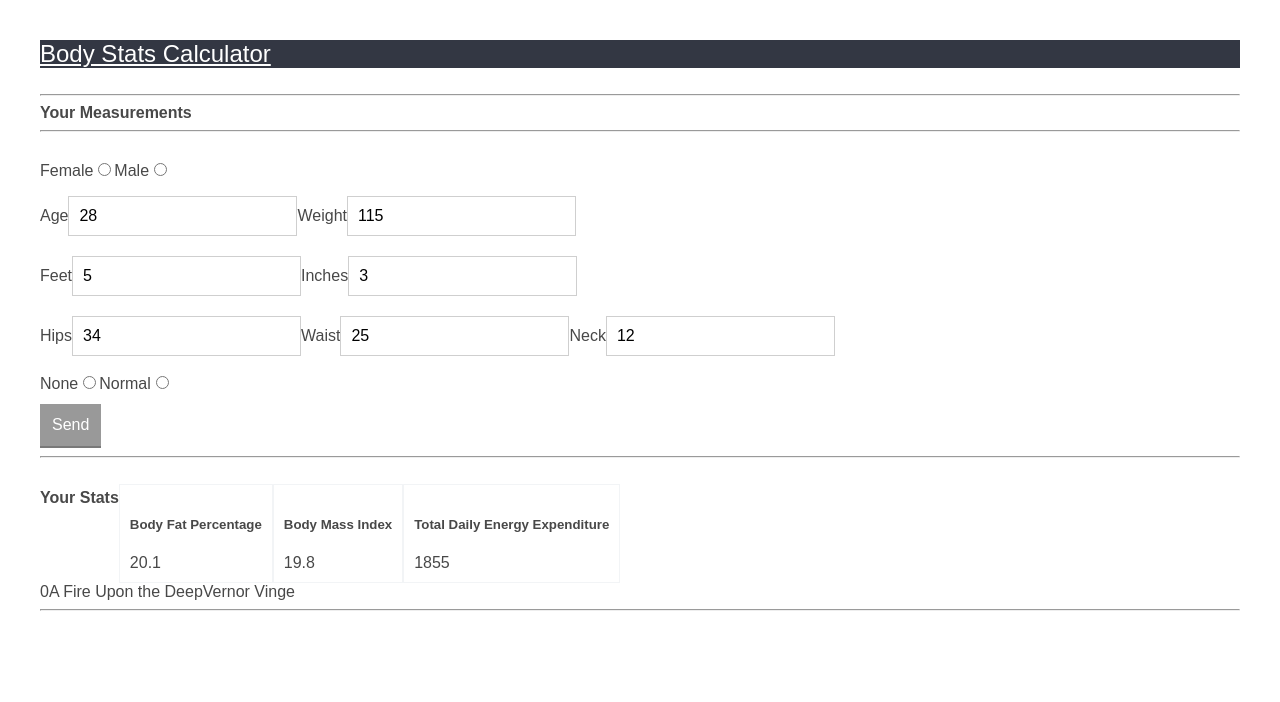
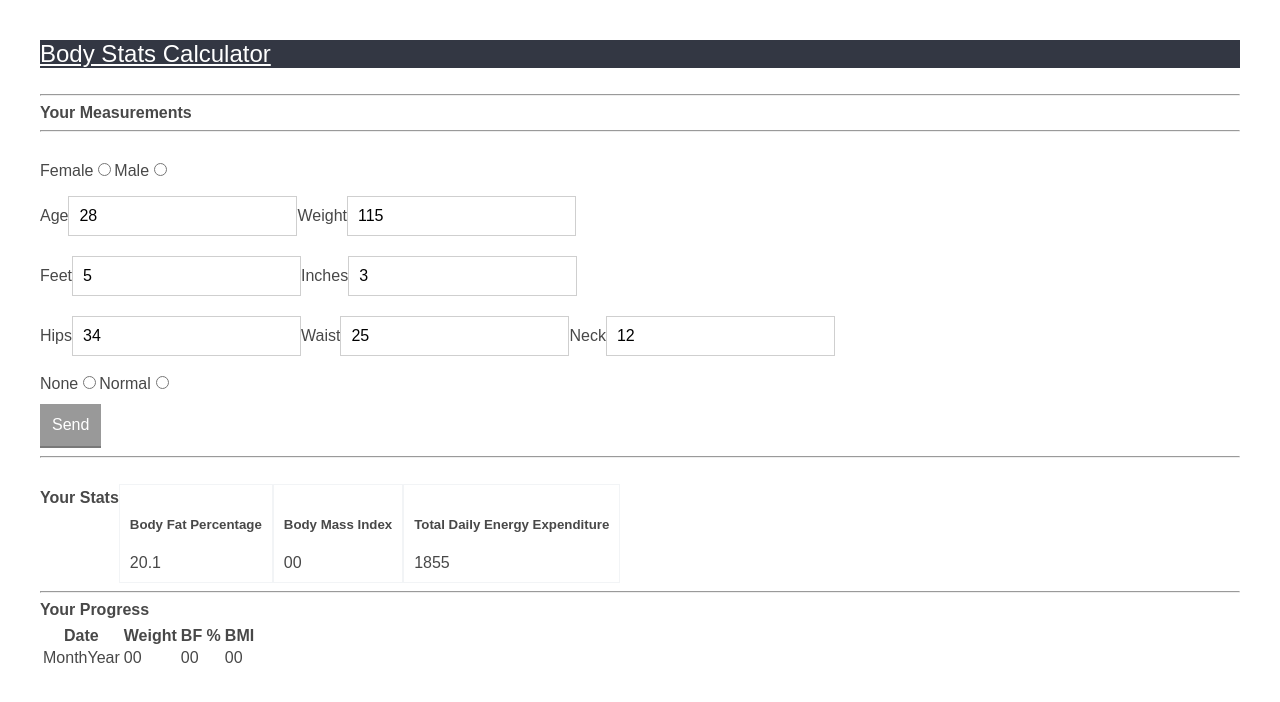
Before and after one commit to kkote/BfCalc-React, a React (Create React App) app: page / in a window 1280 px wide. Shown: the top 702 px of the page. Built offline with nearby package versions, Linux system fonts and the light colour scheme; no server answers.

Commit message:
Stat Display from Api Response

```diff
--- a/src/App.js
+++ b/src/App.js
@@ -3,10 +3,10 @@ import './App.css';
 import Header from "./components/header";
 import Form from "./components/form";
 import Stats from "./components/statDisplay";
+import Table from "./components/table";
 {/*import Footer from "./components/footer";
 import Login from "./components/login";
 import Chart from "./components/chart";
-import Table from "./components/table";
 import MyForm from "./components/exampleform"; */}
 
 
@@ -16,38 +16,23 @@ class App extends React.Component {
     super(props);
 
     this.state = {
-      currentCalc:
+      stat:
         [
           {
-            bmi: "19.8",
-            bf: "20.1",
-            tdee: "1855"
+            bmi: 19.8,
+            bf: 20.1,
+            tdee: 1855
           }
-    ],
-      entries: [
-        {
-          date: "2017-07-07",
-          weight: "115",
-          bmi: "20.3",
-          bf: "21.2",
-          tdee: "1855"
-        },
-        {
-          date: "2018-08-08",
-          weight: "130",
-          bmi: "20",
-          bf: "21",
-          tdee: "1800"
-        },
-
         ],
       error: "",
       data: [
-        {'id': 0,
-     'title': 'A Fire Upon the Deep',
-     'author': 'Vernor Vinge',
-     'first_sentence': 'The coldsleep itself was dreamless.',
-     'year_published': '1992'}
+        {
+          'id': 1,
+          'date': 'MonthYear',
+          'bmi': '00',
+          'bf': '00',
+          'weight': '00'
+        }
       ],
     };
   }
@@ -62,7 +47,7 @@ class App extends React.Component {
       return response;
     }
 
-    fetch(``).then(handleErrors).then(res => res.json()).then(result => {
+    fetch(`https://8qkziweyo4.execute-api.us-west-2.amazonaws.com/dev/api/user/stats`).then(handleErrors).then(res => res.json()).then(result => {
       console.log(result)
 
       var resulttext = result.items;
@@ -82,25 +67,30 @@ class App extends React.Component {
 
   render() {
 
+    const { stat, data } = this.state;
+
     return (
       <div className="App">
         <Header />
         {/*<Login />*/}
         <br></br>
         <div className='main'>
-        <hr/>
+          <hr />
           <Form />
-         <hr/>
+          <hr />
           <br></br>
           <Stats
-        lists={this.state.currentCalc}
+            bmi={data[0].bmi}
+            bf={stat[0].bf}
+            tdee={stat[0].tdee}
+          />
+          <hr />
+          <Table
             books={this.state.data}
           />
-         <hr/>
 
           { /*}
           <Chart />
-          <Table />
     <Footer />  */}
         </div>
       </div>
--- a/src/components/form.js
+++ b/src/components/form.js
@@ -14,9 +14,6 @@ class Form extends React.Component {
     const stringdata = stringifyFormData(data);
     console.log(stringdata)
     const datadata = JSON.parse(stringdata);
-    console.log(datadata)
-    const dataone = datadata.age;
-    console.log(dataone)
     const bmi = ((datadata.weight / 3969) * 703).toPrecision(3);
 
     this.setState({
@@ -94,14 +91,6 @@ class Form extends React.Component {
             <pre>FormData {this.state.res}</pre>
             </div>
         )}
-        {this.state.bmi && (
-             <div className="res-block">
-             <h3>Data one:</h3>
-             <pre>bmi {this.state.bmi} </pre>
-             </div>
-        )}
-
-
 
         </div>
     );
--- a/src/components/statDisplay.js
+++ b/src/components/statDisplay.js
@@ -7,73 +7,34 @@ class Stats extends React.Component {
       super(props);
       this.state = {
         selectedProduct: {},
-        list: this.props.list,
-        books: this.props.books,
+        stat: this.props.stat,
         error: "error"
       };
       }
 
 
     render() {
+      const {tdee, bf, bmi } = this.props;
 
-      const List = ({ lists }) => (
 
-        Object.keys(this.props.lists).map(key => (
-          <Stats
-            key={key}
-            item={this.props.lists[key]}
-          />
-        ))
-      );
 
-      const Stats = ({ item }) =>
-        (
+      return (
         <div className="statGroup">
         <header>
           <h4>Your Stats</h4>
         </header>
         <div className="statItem">
           <h5>Body Fat Percentage</h5>
-              {item.bf}
+          {bf}
         </div>
         <div className="statItem">
           <h5>Body Mass Index</h5>
-              {item.bmi}
+          {bmi}
         </div>
         <div className="statItem">
           <h5>Total Daily Energy Expenditure</h5>
-              {item.tdee}
+          {tdee}
         </div>
-          </div>
-        );
-
-      const BookList = ({ lists }) => (
-
-        Object.keys(this.props.books).map(key => (
-          <Each
-            key={key}
-            item={this.props.books[key]}
-          />
-        ))
-      );
-
-      const Each = ({ item }) =>
-        (
-          <div className="statGroup">
-            {item.id}
-            {item.title}
-            {item.author}
-          </div>
-        );
-
-
-
-      return (
-        <div>
-          <List />
-          <BookList />
-
-
       </div>
 
       );
--- a/src/components/table.js
+++ b/src/components/table.js
@@ -2,9 +2,40 @@
 
 import React from "react";
 
-const Table = props => {
+
+class Table extends React.Component {
+    constructor(props) {
+        super(props);
+        this.state = {
+            selectedProduct: {},
+            books: this.props.books,
+            error: "error"
+        };
+    }
+
+
+    render() {
+        const BookList = ({ lists }) => (
+
+            Object.keys(this.props.books).map(key => (
+                <Each
+                    key={key}
+                    item={this.props.books[key]}
+                />
+            ))
+        );
+
+        const Each = ({ item }) =>
+            (
+                < tr >
+                    <td>{item.date}</td>
+                    <td>{item.weight}</td>
+                    <td>{item.bmi}</td>
+                    <td>{item.bf}</td>
+                </tr >
+        );
+
         return (
-
             <div>
                 <header>
                     <h4>Your Progress</h4>
@@ -16,22 +47,17 @@ const Table = props => {
                             <th>Date</th>
                             <th>Weight</th>
                             <th>BF %</th>
-                      <th>Neck</th>
-                      <th>Waist</th>
-                      <th>Hip</th>
-                      <th>Delete</th>
+                            <th>BMI</th>
                         </tr>
                     </thead>
                     <tbody>
+                        <BookList />
                     </tbody>
                 </table>
-
-
-
             </div>
-
 
         );
     }
+}
 
 export default Table;
```
Lines whose indentation alone changed are shown as unchanged.
